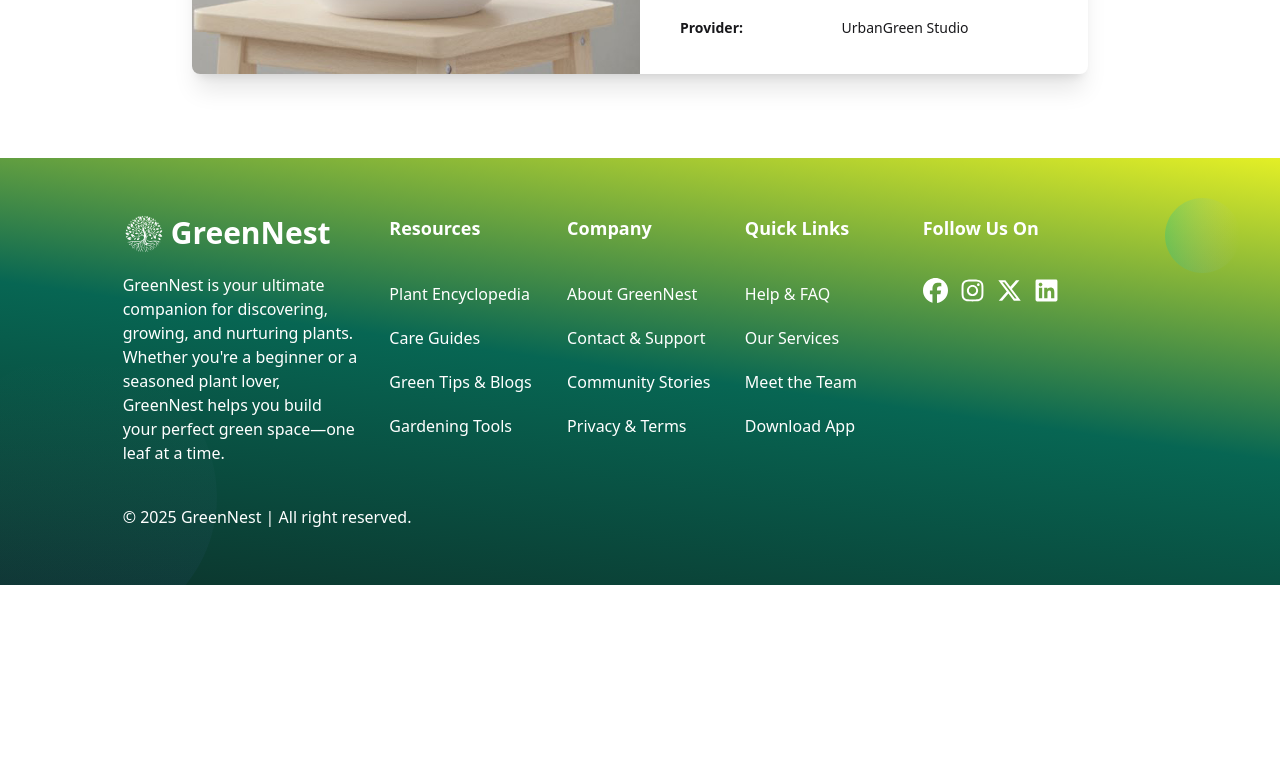
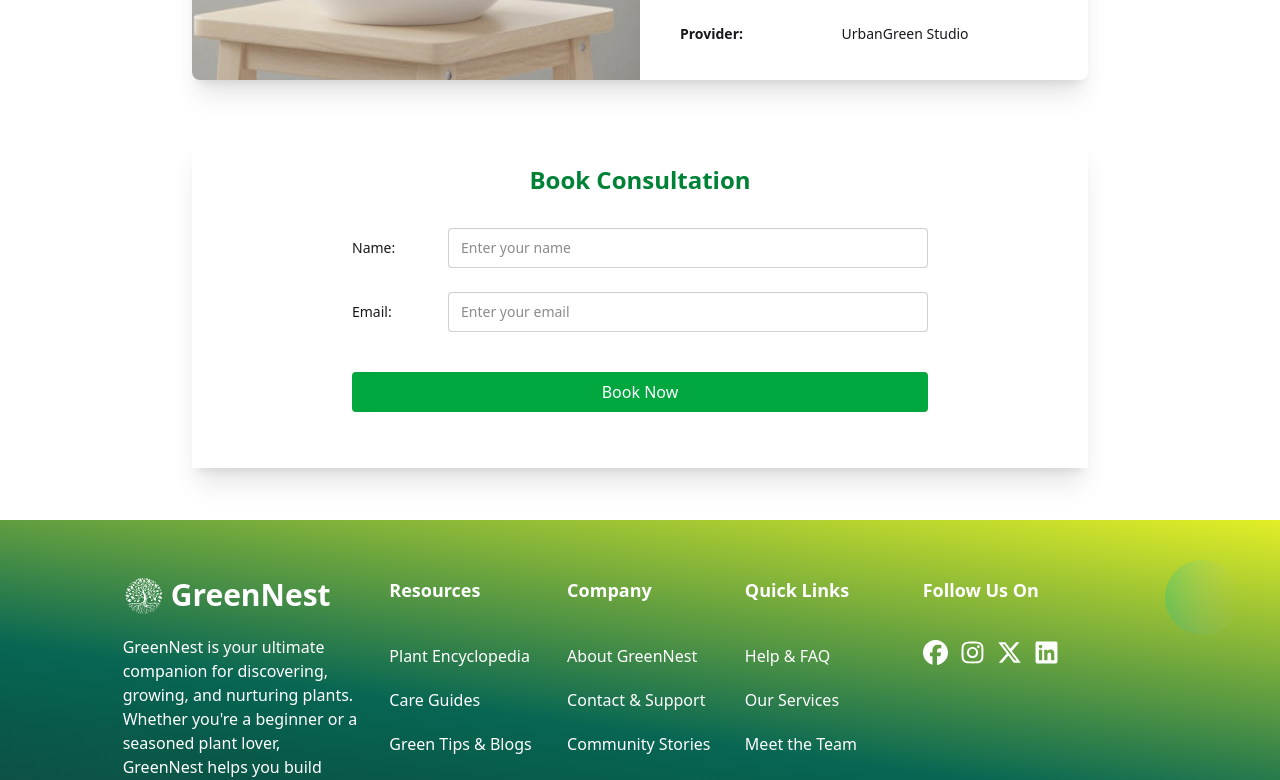
Before and after one commit to ashikurahman1/green-nest, a React (Vite) app: page /plant/1 in a window 1280 px wide. Shown: the part 988-1768 px from the top of the page. Before the commit the page ends 1573 px from the top, so only its background shows below. Built offline with nearby package versions, Linux system fonts and the light colour scheme.

Commit message:
details consultent booking

```diff
--- a/src/pages/PlantDetails.jsx
+++ b/src/pages/PlantDetails.jsx
@@ -1,8 +1,9 @@
-import React from 'react';
+import React, { useState } from 'react';
 import { useParams } from 'react-router';
 import { FaStar } from 'react-icons/fa';
 import useData from '../hooks/useData';
 import Loader from '../components/Loader/Loader';
+import { toast } from 'react-toastify';
 
 const PlantDetails = () => {
   const { id } = useParams();
@@ -22,11 +23,24 @@ const PlantDetails = () => {
     careLevel,
     providerName,
   } = currentPlant;
+
+  const handleBookingConsultant = e => {
+    e.preventDefault();
+    const name = e.target.name.value;
+    const email = e.target.name.value;
+
+    toast.success(
+      `Hi ${name}, your consultation has been booked successfully! 📅`
+    );
+    e.target.reset();
+  };
+
   console.log(id, currentPlant);
 
   return (
     <div className="w-full lg:w-10/12 mx-auto py-13 px-4">
-      <div className="card lg:card-side bg-base-100 shadow-xl max-w-4xl mx-auto my-8">
+      {/* Details */}
+      <div className="card lg:card-side bg-base-100 shadow-xl max-w-4xl mx-auto my-8 border-t-6 border-green-600">
         <figure className="lg:w-1/2">
           <img
             src={image}
@@ -74,6 +88,53 @@ const PlantDetails = () => {
           </table>
         </div>
       </div>
+      {/* Booking Consultant */}
+      <div className="shadow-xl max-w-4xl mx-auto mt-15 p-6">
+        <h4 className="text-green-700 font-semibold text-2xl text-center">
+          Book Consultation
+        </h4>
+
+        {/* Form */}
+        <form
+          onSubmit={handleBookingConsultant}
+          className="flex flex-col gap-6 py-8 max-w-xl mx-auto"
+        >
+          <div className="flex flex-col lg:flex-row items-start lg:items-center gap-2 lg:gap-4">
+            <label htmlFor="name" className="min-w-[80px] text-sm font-medium">
+              Name:
+            </label>
+            <input
+              type="text"
+              id="name"
+              name="name"
+              placeholder="Enter your name"
+              className="input input-bordered w-full focus:outline-0 focus:border-green-600"
+              required
+            />
+          </div>
+
+          <div className="flex flex-col lg:flex-row items-start lg:items-center gap-2 lg:gap-4">
+            <label htmlFor="email" className="min-w-[80px] text-sm font-medium">
+              Email:
+            </label>
+            <input
+              type="email"
+              id="email"
+              name="email"
+              placeholder="Enter your email"
+              className="input input-bordered w-full focus:outline-0 focus:border-green-600"
+              required
+            />
+          </div>
+
+          <button
+            type="submit"
+            className="mt-4 w-full bg-green-600 text-white py-2 px-4 rounded hover:bg-green-700 transition cursor-pointer"
+          >
+            Book Now
+          </button>
+        </form>
+      </div>
     </div>
   );
 };
--- a/src/root/Root.jsx
+++ b/src/root/Root.jsx
@@ -2,6 +2,7 @@ import React from 'react';
 import { Outlet } from 'react-router';
 import Navbar from '../components/Navbar';
 import Footer from '../components/Footer';
+import { ToastContainer } from 'react-toastify';
 
 const Root = () => {
   return (
@@ -12,6 +13,7 @@ const Root = () => {
       </div>
       {/* Footer */}
       <Footer />
+      <ToastContainer />
     </div>
   );
 };
```
